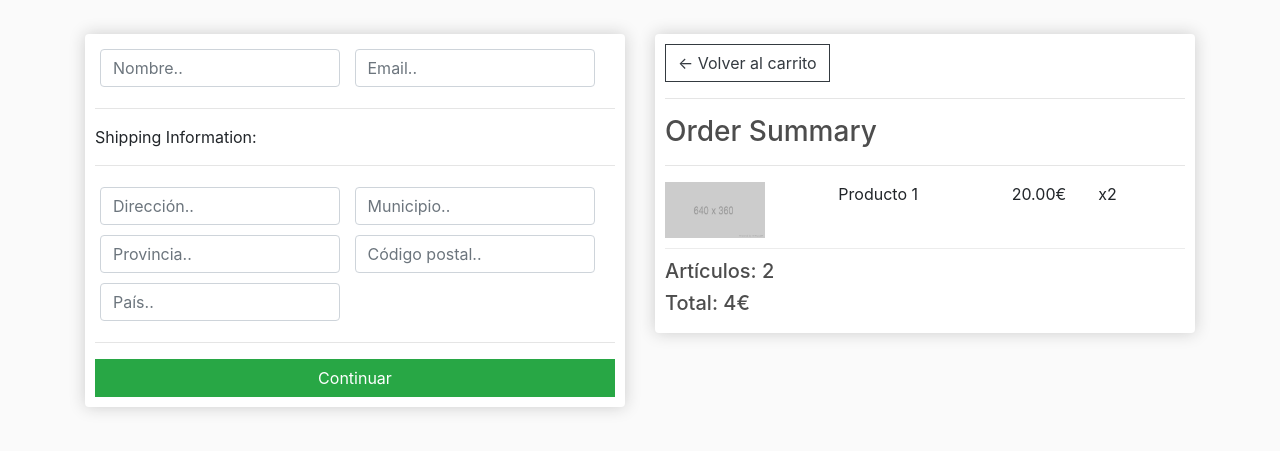
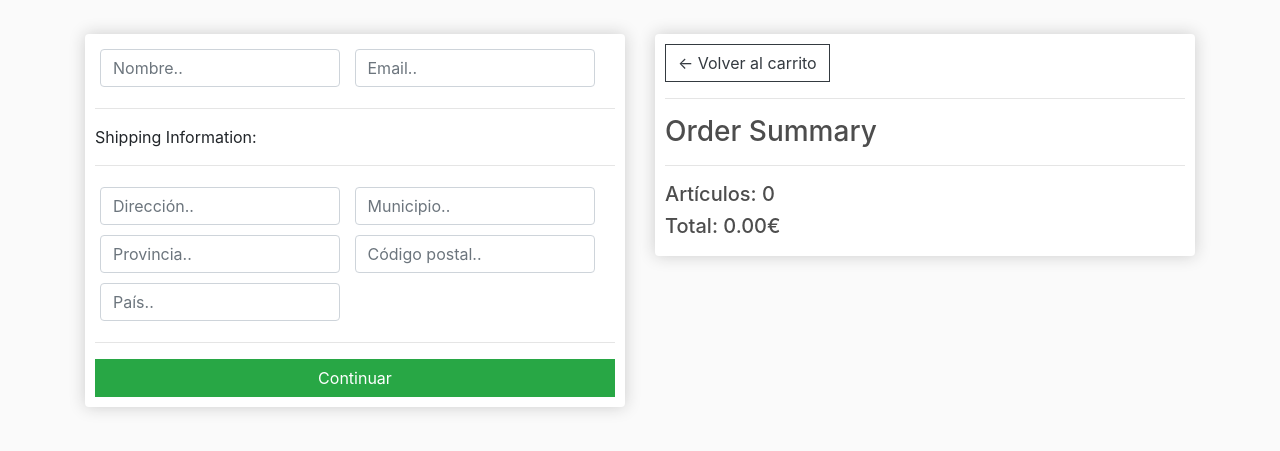
Before and after one commit to ignblabla/Sistema-e-commerce-2.8, a Django app: page /checkout/ in a window 1280 px wide. Shown: the part 57-508 px from the top of the page. Run offline with Django 5.2, Linux system fonts and the light colour scheme; some libraries are stand-ins or nearby versions.

Commit message:
feat:  render product and cart on frontend

```diff
--- a/ecommerce/store/templates/store/cart.html
+++ b/ecommerce/store/templates/store/cart.html
@@ -11,8 +11,8 @@
 				<br>
 				<table class="table">
 					<tr>
-						<th><h5>Artículos: <strong>3</strong></h5></th>
-						<th><h5>Total:<strong> 42€</strong></h5></th>
+						<th><h5>Artículos: <strong>{{order.get_cart_items}}</strong></h5></th>
+						<th><h5>Total:<strong>{{order.get_cart_total}}€</strong></h5></th>
 						<th>
 							<a  style="float:right; margin:5px;" class="btn btn-success" href="{% url 'checkout' %}">Checkout</a>
 						</th>
@@ -44,7 +44,7 @@
 							<img class="chg-quantity" src="{% static  'images/arrow-down.png' %}">
 						</div>
 					</div>
-					<div style="flex:1"><p>$32</p></div>
+					<div style="flex:1"><p>{{item.get_total}}€</p></div>
 				</div>
 				{% endfor %}
 
--- a/ecommerce/store/templates/store/checkout.html
+++ b/ecommerce/store/templates/store/checkout.html
@@ -53,14 +53,16 @@
 				<hr>
 				<h3>Order Summary</h3>
 				<hr>
+				{% for item in items %}
 				<div class="cart-row">
-					<div style="flex:2"><img class="row-image" src="{% static 'images/placeholder.png' %}"></div>
-					<div style="flex:2"><p>Producto 1</p></div>
-					<div style="flex:1"><p>20.00€</p></div>
-					<div style="flex:1"><p>x2</p></div>
+					<div style="flex:2"><img class="row-image" src="{{item.product.imageURL}}"></div>
+					<div style="flex:2"><p>{{item.product.name}}</p></div>
+					<div style="flex:1"><p>{{item.product.price}}€</p></div>
+					<div style="flex:1"><p>{{item.quantity}}</p></div>
 				</div>
-				<h5>Artículos:   2</h5>
-				<h5>Total:   4€</h5>
+				{% endfor %}
+				<h5>Artículos: {{order.get_cart_items}}</h5>
+				<h5>Total: {{order.get_cart_total|floatformat:2}}€</h5>
 			</div>
 		</div>
 	</div>
--- a/ecommerce/store/views.py
+++ b/ecommerce/store/views.py
@@ -9,23 +9,28 @@ def store(request):
     context={'products':products}
     return render(request, 'store/store.html', context)
 
+
 def cart(request):
+	if request.user.is_authenticated:
+		customer = request.user.customer
+		order, created = Order.objects.get_or_create(customer=customer, complete=False)
+		items = order.orderitem_set.all()
+	else:
+		items = []
+		order = {'get_cart_total':0, 'get_cart_items':0}
+
+	context = {'items':items, 'order':order}
+	return render(request, 'store/cart.html', context)
+
+
+def checkout(request):
     if request.user.is_authenticated:
-        try:
-            customer = request.user.customer
-            order, created = Order.objects.get_or_create(customer=customer, complete=False)
-            items = order.orderitem_set.all()
-        except Customer.DoesNotExist:
-            # Si el usuario no tiene un cliente relacionado, maneja el caso aquí
-            items = []
-            order = None
+        customer = request.user.customer
+        order, created = Order.objects.get_or_create(customer=customer, complete=False)
+        items = order.orderitem_set.all()
     else:
         items = []
-        order = None
+        order = {'get_cart_total':0, 'get_cart_items':0}
 
-    context = {'items': items, 'order': order}
-    return render(request, 'store/cart.html', context)
-
-def checkout(request):
-    context={}
+    context = {'items':items, 'order':order}
     return render(request, 'store/checkout.html', context)
```
Also changed, not shown: ecommerce/store/models.py (+17 -0 lines).
